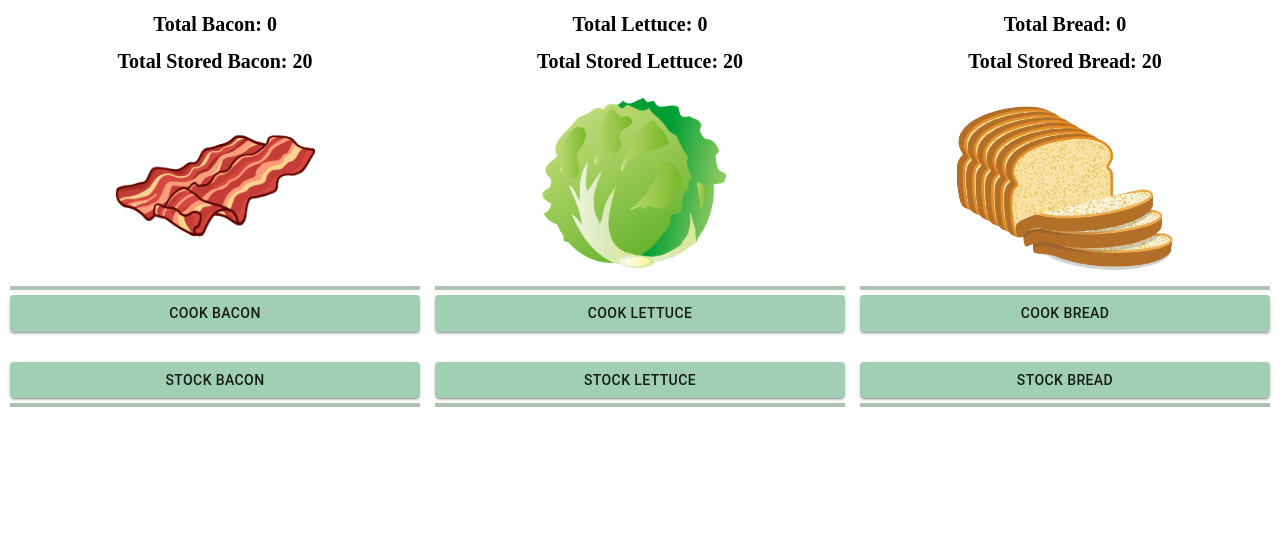
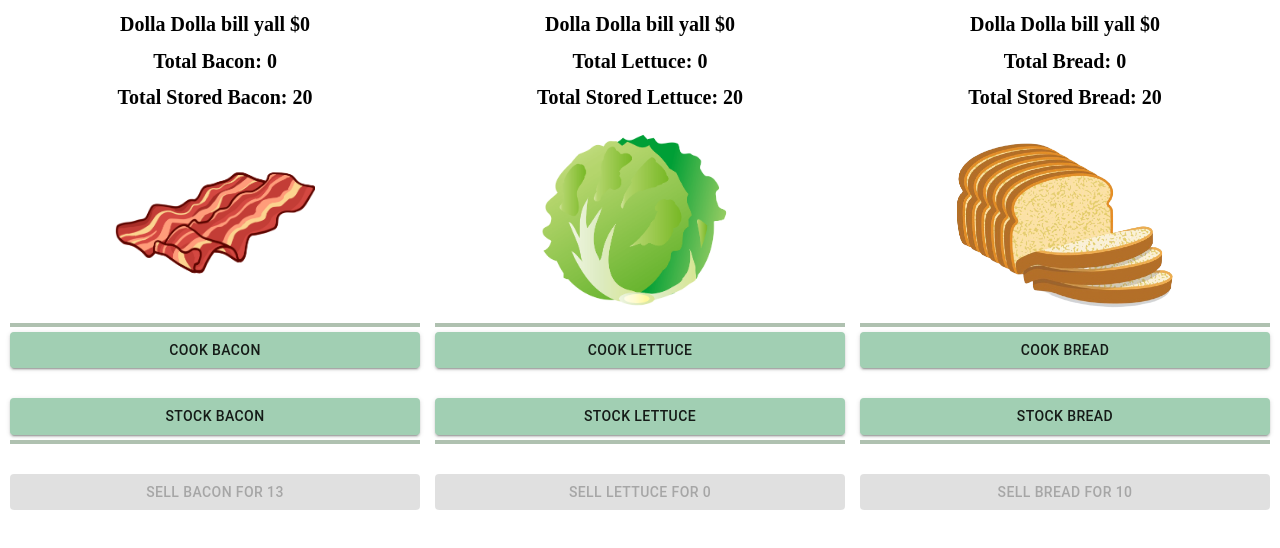
Before and after one commit to jkschy/Craving_Create, a React (Create React App) app: page / in a window 1280 px wide. Shown: the top 548 px of the page. Built offline with nearby package versions, Linux system fonts and the light colour scheme; a web font is replaced by a local one.

Commit message:
Added money

```diff
--- a/src/components/foods/Food.js
+++ b/src/components/foods/Food.js
@@ -1,5 +1,5 @@
 import CookProgress from "../main/ProgressBar/CookProgress";
-import { useState } from "react";
+import { useState, useEffect } from "react";
 import { makeStyles, Tooltip } from "@material-ui/core";
 import Button from "@material-ui/core/Button";
 import StoredProgress from "../main/ProgressBar/StoreProgress";
@@ -16,6 +16,11 @@ const useStyles = makeStyles({
         width: "100%"
     },
     food: {
+        width: "100%"
+    },
+    price: {
+        marginTop: "30px",
+        marginBottom: "5px",
         width: "100%"
     },
     image: {
@@ -38,13 +43,15 @@ export default function Food(props) {
     const [getProgress, setProgress] = useState(0);
     const [storeProgress, setStoreProgress] = useState(0);
     const [stored, setStored] = useState(20);
+    const [getPrice, setPrice] = useState(10);
 
     const [buttonName, setButtonName] = useState(`Cook ${props.name}`);
     const [buttonDis, setButtonDis] = useState(false);
     const [buttonTip, setButtonTip] = useState("");
     const [storeButtonDis, setStoreButtonDis] = useState(false);
     const [storeButtonTip, setStoreButtonTip] = useState("");
-
+    const [getMoney, setMoney] = useState(0);
+    const maxPrice = 17;
     const cook = () => {
         if (getProgress < 100) {
             setProgress(getProgress + 25);
@@ -62,7 +69,9 @@ export default function Food(props) {
             }
         }
     };
-
+    function isFoodEmpty() {
+        return getAmount === 0;
+    }
     const store = () => {
         setStoreButtonDis(true);
         setStoreButtonTip("Already Stocking");
@@ -85,8 +94,21 @@ export default function Food(props) {
         }, 200);
     };
 
+    function generateNewPrice() {
+        setPrice(Math.floor(Math.random() * maxPrice));
+    }
+    const sell = () => {
+        setAmount(getAmount - 1);
+        setMoney(getMoney + getPrice);
+    };
+	useEffect(() => {
+		 setTimeout(() => {
+			generateNewPrice();
+		}, 5000);
+	  });
     return (
         <div className={classes.food}>
+            <h1 className={classes.name}>Dolla Dolla bill yall ${getMoney}</h1>
             <h1 className={classes.name}>
                 Total {props.name}: {getAmount}
             </h1>
@@ -126,6 +148,18 @@ export default function Food(props) {
                 </Tooltip>
                 <StoredProgress progress={storeProgress}></StoredProgress>
             </div>
+            <span>
+                <Button
+                    className={classes.price}
+                    onClick={sell}
+                    variant="contained"
+                    color="secondary"
+                    disableRipple
+                    disabled={isFoodEmpty()}
+                >
+                    Sell {props.name} for {getPrice}
+                </Button>
+            </span>
         </div>
     );
 }
```
Lines whose indentation alone changed are shown as unchanged.
